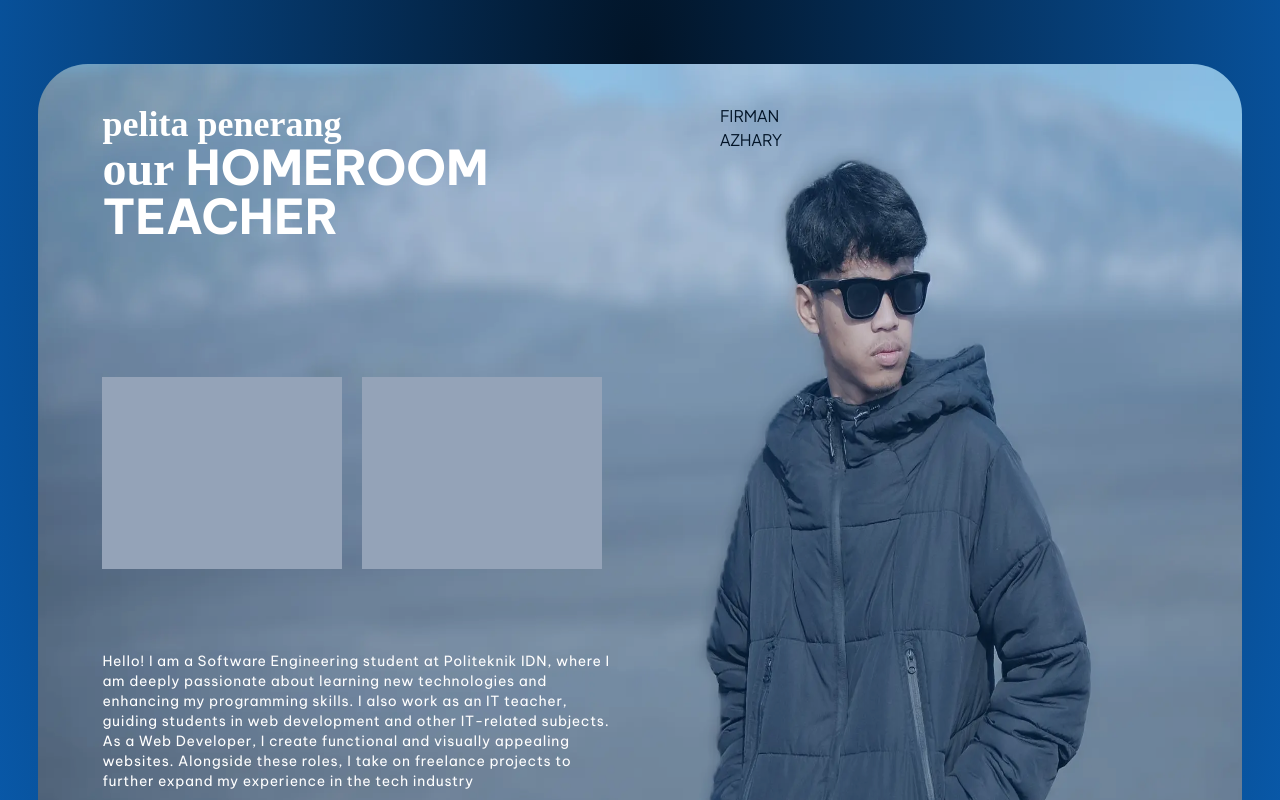
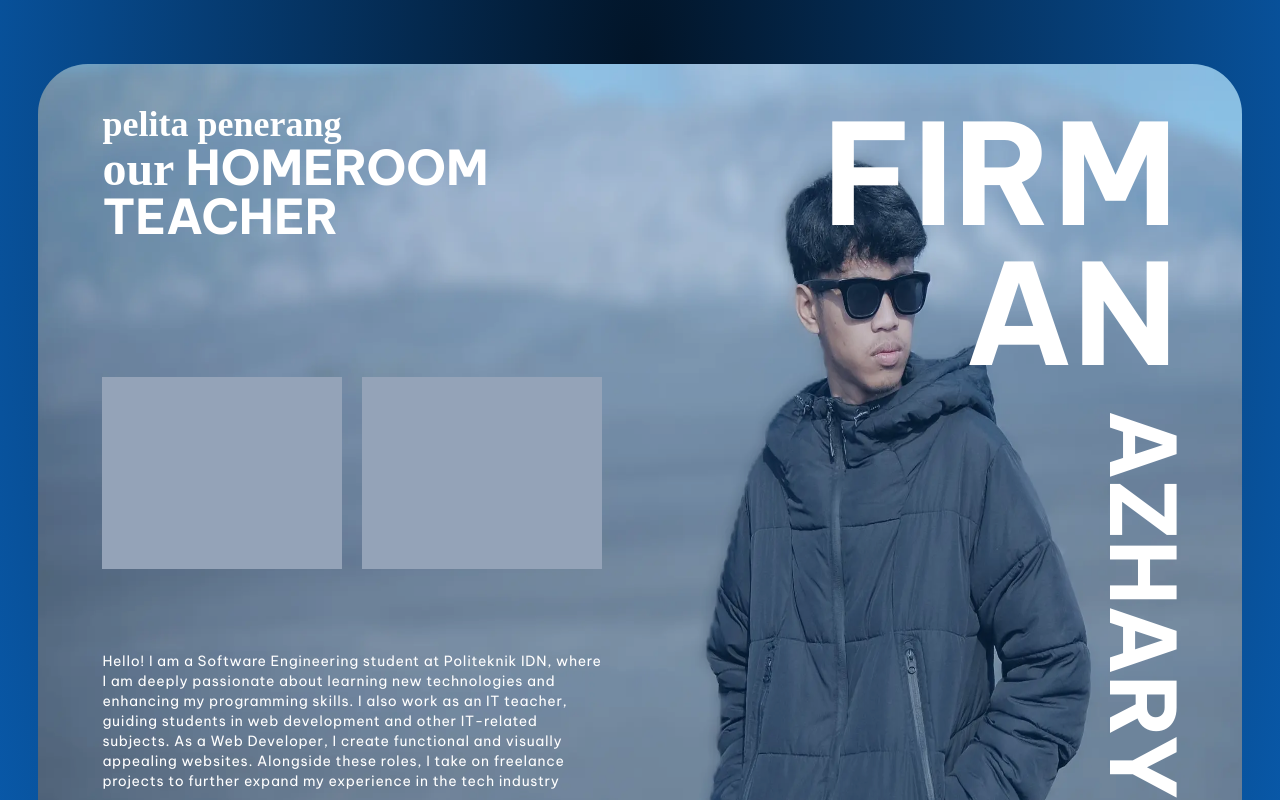
Before and after one commit to firmanazhary/10A-WEBSITE, a React (Vite) app: page / in a window 1280 px wide. Shown: the part 2740-3540 px from the top of the page. Built offline with nearby package versions, Linux system fonts and the light colour scheme; a web font is replaced by a local one.

Commit message:
mengedit

```diff
--- a/src/components/HomeroomTeacher.jsx
+++ b/src/components/HomeroomTeacher.jsx
@@ -29,22 +29,17 @@ export default function HomeroomTeacher() {
                     <p className='font-vietnam text-white text-sm  tracking-wider'>Hello! I am a Software Engineering student at Politeknik IDN, where I am deeply passionate about learning new technologies and enhancing my programming skills. I also work as an IT teacher, guiding students in web development and other IT-related subjects. As a Web Developer, I create functional and visually appealing websites. Alongside these roles, I take on freelance projects to further expand my experience in the tech industry</p>
                   </div>
                 </div>
+            <div className='relative min-h-[500px] w-1/2 flex flex-col justify-start items-end gap-44 px-6'>
+              <div className='text-right w-[400px]'>
+                <p className='text-white font-bold font-vietnam text-[140px] leading-none break-words'>FIRMAN</p>
+              </div>
 
-  <div>
-    <img src="" alt="" />
+              <div className='rotate-90 -mr-40'>
+                <p className='text-white font-bold font-vietnam text-[90px] leading-none'>AZHARY</p>
               </div>
 
               <div>
-    <div>
-      <p>FIRMAN</p>
-    </div>
-
-    <div>
-      <p>AZHARY</p>
-    </div>
-
-    <div>
-      <div>
+                <div className="flex gap-2">
                   <img src="" alt="" />
                   <img src="" alt="" />
                   <img src="" alt="" />
@@ -52,6 +47,7 @@ export default function HomeroomTeacher() {
                 <button></button>
               </div>
             </div>
+
           </div>
 
 
```
Lines whose indentation alone changed are shown as unchanged.
